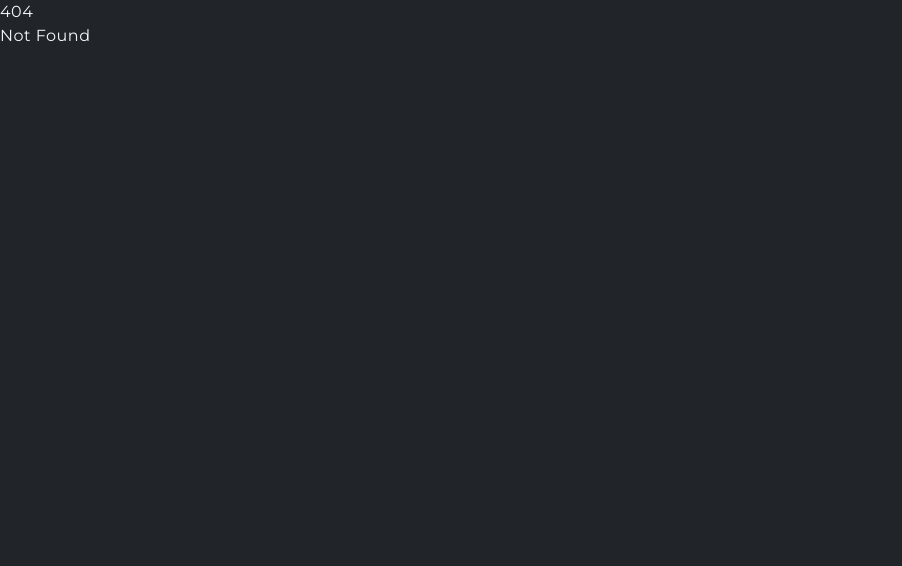
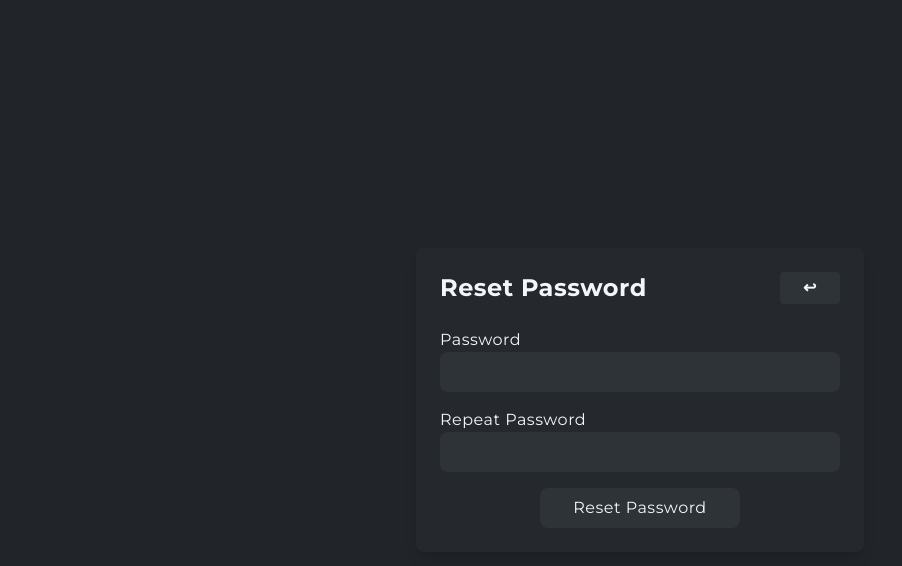
Before and after one commit to SzOliver99/libri_project, a SvelteKit app: page /reset-password in a window 1280 px wide. Before the commit this address had no page. Shown: the top 566 px of the page, without its empty margins (0-902 px from the left). Built offline with nearby package versions, Linux system fonts and the light colour scheme.

Commit message:
Initial commit

```diff
--- /dev/null
+++ b/src/routes/forgot-password/+page.svelte
@@ -0,0 +1,45 @@
+<script>
+	import { base } from '$app/paths';
+
+	let email = '';
+
+	function handleSubmit() {
+		// Implement password reset logic here
+		console.log('Password reset requested for:', email);
+
+	}
+</script>
+
+<div class="min-h-screen bg-primary-500 flex items-center justify-center">
+	<div class="bg-secondary-500 p-6 rounded-lg shadow-lg max-w-md w-full">
+		<div class="flex mb-6 justify-between items-center">
+			<h1 class="text-2xl font-bold text-gray-700">Forgot Password</h1>
+			<a class="w-[60px] py-1 text-center bg-btn_primary rounded font-bold" href="{base}/sign-in"
+				>&#8617;</a
+			>
+		</div>
+
+		<form method="POST" action="/api/forgot-password">
+			<div class="mb-4">
+				<label for="email" class="block text-white">Email</label>
+				<input
+					name="email"
+					id="email"
+					type="email"
+					class="w-full bg-btn_primary px-4 py-2 rounded-lg focus:outline-none focus:shadow-lg"
+					bind:value={email}
+					required
+				/>
+			</div>
+
+			<div class="text-center">
+				<button
+					type="submit"
+					class="w-1/2 bg-btn_primary p-2 rounded-lg hover:shadow-lg active:bg-btn_hover focus:shadow-lg duration-200"
+				>
+					Reset Password
+				</button>
+			</div>
+		</form>
+	</div>
+</div>
--- /dev/null
+++ b/src/routes/reset-password/+page.svelte
@@ -0,0 +1,58 @@
+<script>
+	import { base } from '$app/paths';
+	import { goto } from '$app/navigation';
+	import { page } from '$app/stores';
+
+	let token = $page.url.searchParams.get('token');
+	async function handleSubmit() {
+		if (!token) {
+			console.error('No token provided in URL');
+			// You might want to handle this case, perhaps by redirecting the user
+			goto(`${base}/forgot-password`);
+			return;
+		}
+	}
+</script>
+
+<div class="min-h-screen bg-primary-500 flex items-center justify-center">
+	<div class="bg-secondary-500 p-6 rounded-lg shadow-lg max-w-md w-full">
+		<div class="flex mb-6 justify-between items-center">
+			<h1 class="text-2xl font-bold text-gray-700">Reset Password</h1>
+			<a class="w-[60px] py-1 text-center bg-btn_primary rounded font-bold" href="{base}/sign-in"
+				>&#8617;</a
+			>
+		</div>
+
+		<form method="POST" action="/api/reset-password?token={token}">
+			<div class="mb-4">
+				<label for="password" class="block text-white">Password</label>
+				<input
+					name="password"
+					id="password"
+					type="password"
+					class="w-full bg-btn_primary px-4 py-2 rounded-lg focus:outline-none focus:shadow-lg"
+					required
+				/>
+			</div>
+			<div class="mb-4">
+				<label for="token" class="block text-white">Repeat Password</label>
+				<input
+					name="repeat_password"
+					id="repeat_password"
+					type="password"
+					class="w-full bg-btn_primary px-4 py-2 rounded-lg focus:outline-none focus:shadow-lg"
+					required
+				/>
+			</div>
+
+			<div class="text-center">
+				<button
+					type="submit"
+					class="w-1/2 bg-btn_primary p-2 rounded-lg hover:shadow-lg active:bg-btn_hover focus:shadow-lg duration-200"
+				>
+					Reset Password
+				</button>
+			</div>
+		</form>
+	</div>
+</div>
--- a/src/routes/sign-in/+page.svelte
+++ b/src/routes/sign-in/+page.svelte
@@ -54,7 +54,7 @@
 			</div>
 
 			<div class="text-center mt-6 mb-2">
-				<a href="#" class="text-white">Forgot Password?</a>
+				<a href="{base}/forgot-password" class="text-white">Forgot Password?</a>
 			</div>
 
 			<div class="text-center">
```
